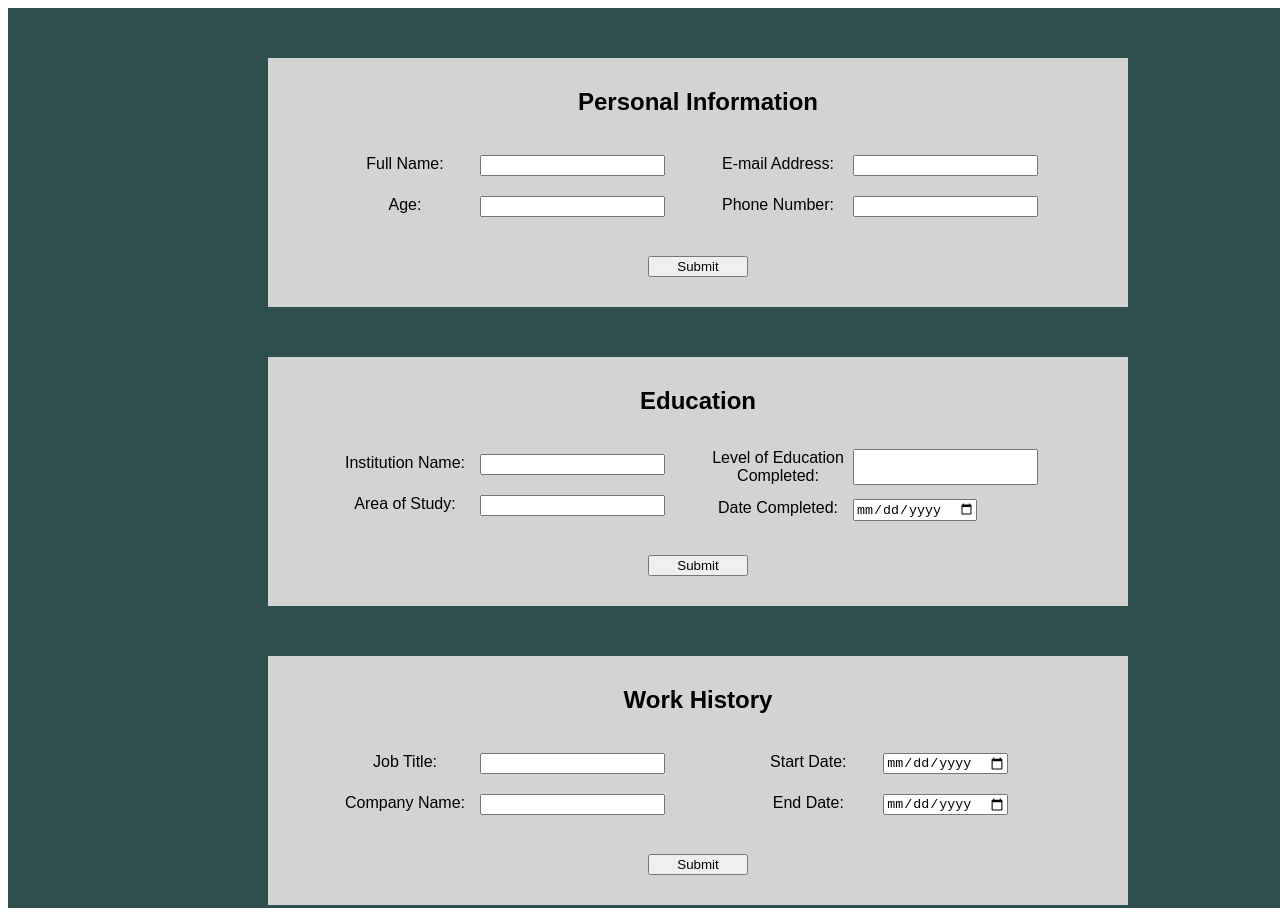
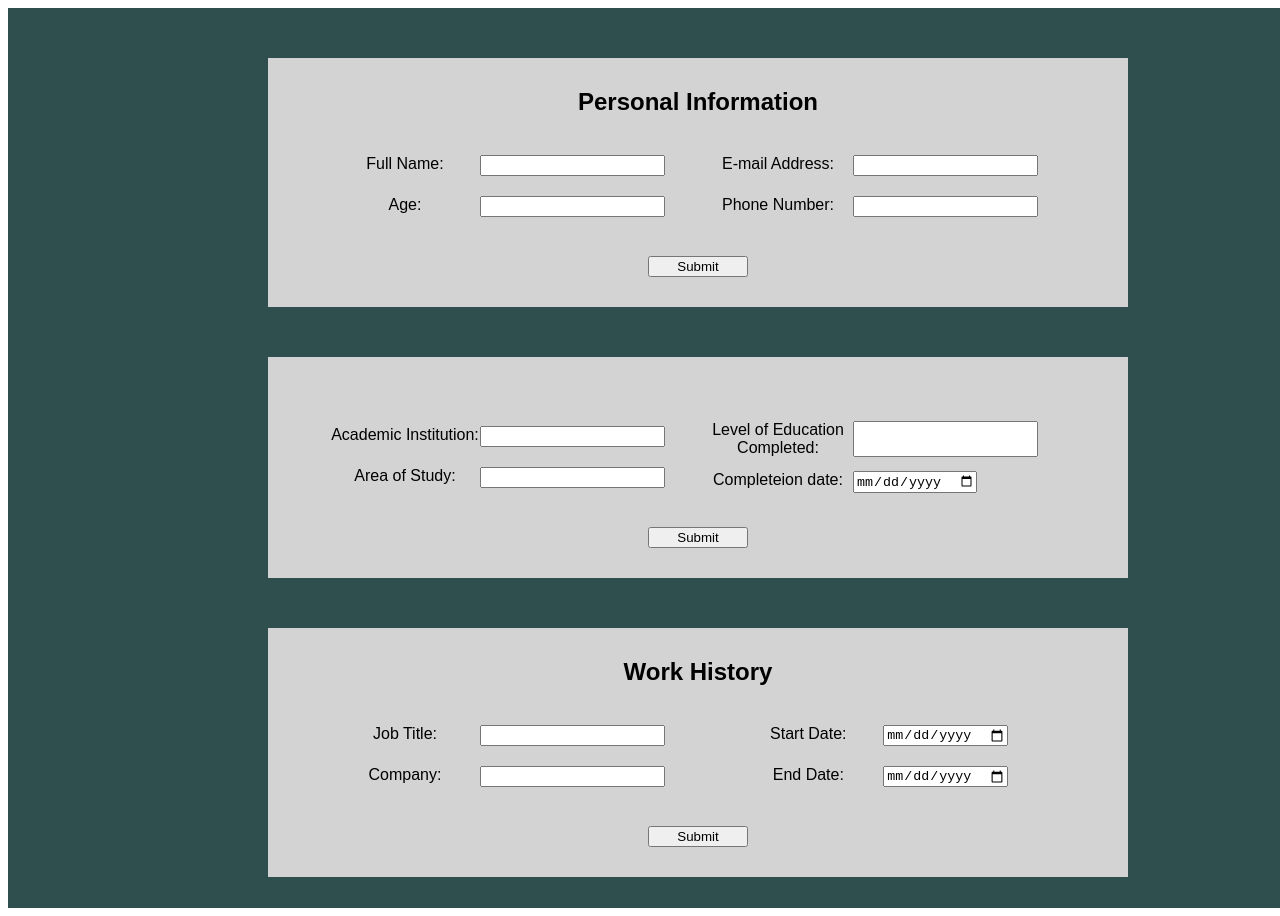
Before and after one commit to mjzachman/cv-project, a React (Create React App) app: page / in a window 1280 px wide. Shown: the top 916 px of the page. Built offline with nearby package versions, Linux system fonts and the light colour scheme.

Commit message:
Write form logic/elements to education and work components

```diff
--- a/src/components/Education.js
+++ b/src/components/Education.js
@@ -4,9 +4,31 @@ import InputDiv from "./InputDiv";
 class Education extends Component {
   constructor() {
     super();
+    this.state = {
+      inst: '',
+      area: '',
+      level: '',
+      date: ''
+    };
+
+    this.handleInputChange = this.handleInputChange.bind(this);
+    this.handleSubmit = this.handleSubmit.bind(this);
 
 
+  }
 
+  handleInputChange(event) {
+    const target = event.target;
+    const value = target.value;
+    const name = target.name;
+    this.setState({
+      [name]: value
+    });
+  }
+
+  handleSubmit(event) {
+    console.log(this.state);
+    event.preventDefault();
   }
 
   render() {
@@ -15,29 +37,44 @@ class Education extends Component {
 
     return (
       <div className="section">
-        <h2>Education</h2>
-        <form>
-        <fieldset className="short-form">
-            <InputDiv
-              id="eduInst"
-              type="text"
-              text="Institution Name: "
-              />
-            <InputDiv
-              id="eduStudy"
-              type="text"
-              text="Area of Study: "
-              />
-            <InputDiv
-              id="eduLevel"
-              type="text"
-              text="Level of Education Completed: "
-              />
-            <InputDiv
-              id="eduDate"
-              type="date"
-              text="Date Completed: "
-              />
+      <form onSubmit={this.handleSubmit}>
+        <fieldset className = "short-form">
+          <div className="input-div">
+            <label htmlFor='inst'>Academic Institution: </label>
+            <input
+            type= 'text'
+            name= 'inst'
+            value= {this.state.inst}
+            onChange = {this.handleInputChange}
+            />
+          </div>
+          <div className="input-div">
+            <label htmlFor='area'>Area of Study: </label>
+            <input
+            type= 'text'
+            name= 'area'
+            value= {this.state.area}
+            onChange = {this.handleInputChange}
+            />
+          </div>
+          <div className="input-div">
+            <label htmlFor='level'>Level of Education Completed: </label>
+            <input
+            type= 'text'
+            name= 'level'
+            value= {this.state.level}
+            onChange = {this.handleInputChange}
+            />
+          </div>
+          <div className="input-div">
+            <label htmlFor='date'>Completeion date: </label>
+            <input
+            type= 'date'
+            name= 'date'
+            value= {this.state.date}
+            onChange = {this.handleInputChange}
+            />
+          </div>
         </fieldset>
         <button type="submit">
           Submit
--- a/src/components/Work.js
+++ b/src/components/Work.js
@@ -4,9 +4,29 @@ import InputDiv from "./InputDiv";
 class Work extends Component {
   constructor() {
     super();
+    this.state = {
+      job: '',
+      company: '',
+      start: '',
+      end: ''
+    };
 
+    this.handleInputChange = this.handleInputChange.bind(this);
+    this.handleSubmit = this.handleSubmit.bind(this);
+  }
 
+  handleInputChange(event) {
+    const target = event.target;
+    const value = target.value;
+    const name = target.name;
+    this.setState({
+      [name]: value
+    });
+  }
 
+  handleSubmit(event) {
+    console.log(this.state);
+    event.preventDefault();
   }
 
   render() {
@@ -16,28 +36,44 @@ class Work extends Component {
     return (
       <div className="section">
         <h2>Work History</h2>
-        <form>
-        <fieldset className="short-form">
-            <InputDiv
-              id="jobTitle"
-              type="text"
-              text="Job Title: "
-              />
-            <InputDiv
-              id="compName"
-              type="text"
-              text="Company Name: "
-              />
-            <InputDiv
-              id="startDate"
-              type="date"
-              text="Start Date: "
-              />
-            <InputDiv
-              id="endDate"
-              type="date"
-              text="End Date: "
-              />
+        <form onSubmit={this.handleSubmit}>
+        <fieldset className = "short-form">
+          <div className="input-div">
+            <label htmlFor='job'>Job Title: </label>
+            <input
+            type= 'text'
+            name= 'job'
+            value= {this.state.job}
+            onChange = {this.handleInputChange}
+            />
+          </div>
+          <div className="input-div">
+            <label htmlFor='company'>Company: </label>
+            <input
+            type= 'text'
+            name= 'company'
+            value= {this.state.company}
+            onChange = {this.handleInputChange}
+            />
+          </div>
+          <div className="input-div">
+            <label htmlFor='start'>Start Date: </label>
+            <input
+            type= 'date'
+            name= 'start'
+            value= {this.state.start}
+            onChange = {this.handleInputChange}
+            />
+          </div>
+          <div className="input-div">
+            <label htmlFor='date'>End Date: </label>
+            <input
+            type= 'date'
+            name= 'end'
+            value= {this.state.end}
+            onChange = {this.handleInputChange}
+            />
+          </div>
         </fieldset>
         <button type="submit">
           Submit
```
